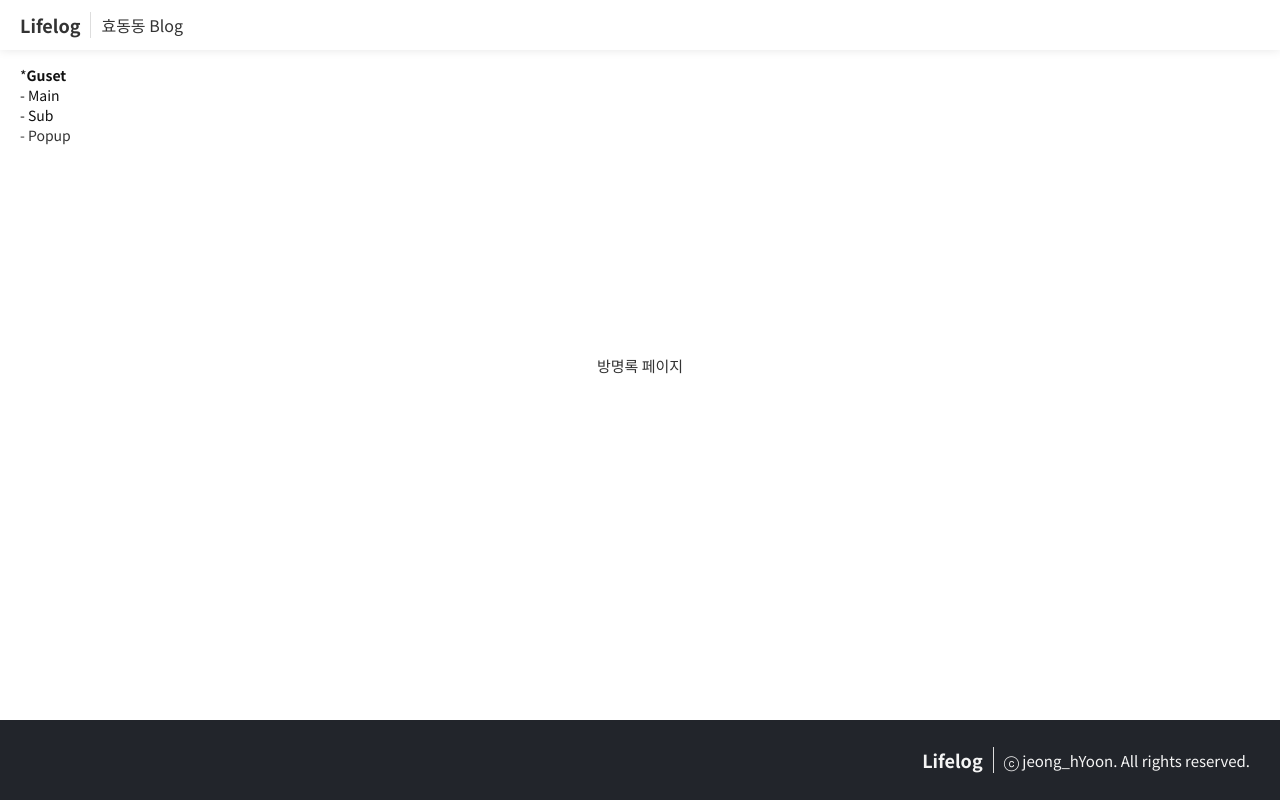
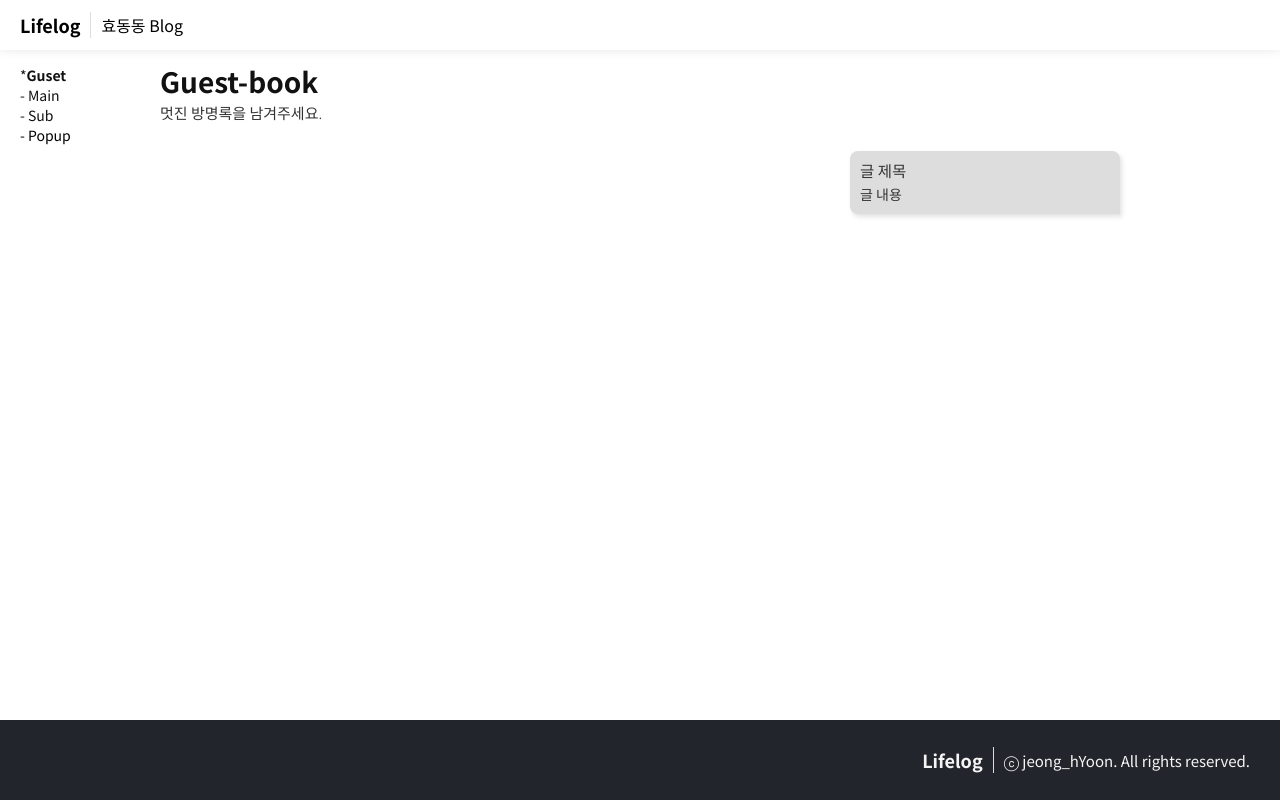
Before and after one commit to bbahna/Guest-book, a React (Create React App) app: page / in a window 1280 px wide. Built offline with nearby package versions, Linux system fonts and the light colour scheme.

Commit message:
style guestPage (#14)

```diff
--- a/src/index.scss
+++ b/src/index.scss
@@ -3,8 +3,7 @@
 body {
   margin: 0;
   padding: 0;
-  overflow-x: hidden;
-  h1, p {
+  h1, h2, p {
     margin: 0;
   }
 }
--- a/src/pages/guest/guest.scss
+++ b/src/pages/guest/guest.scss
@@ -1,17 +1,67 @@
 // 방명록-페이지 세부 스타일 설정
 
-#guest-wrap {
-  font-family: 'Noto Sans KR', sans-serif;
-  color: #333;
-
-  body {
+.guest-wrap {
+  width: 1200px;
+  height: 100%;
+  display: flex;
+  flex-flow: column nowrap;
+  justify-content: space-between;
+  padding: 20px 120px;
+  box-sizing: border-box;
+  font-size: 15px;
+  .guest-top {
+    flex: 0 0 auto;
     display: flex;
     flex-flow: column nowrap;
-    align-items: center;
-    width: 100vw;
-    height: 100vh;
-    padding: 70px 15px 90px;
-    box-sizing: border-box;
-    font-size: 15px;
+    h2 {
+      margin-bottom: 10px;
+      font-size: 28px;
+      line-height: 22px;
+      color: #111;
+    }
+    p {
+      font-size: 15px;
+      font-weight: 300;
+    }
+  }
+  .chat-wrap {
+    flex: 1 1 auto;
+    display: flex;
+    flex-flow: column nowrap;
+    align-items: flex-end;
+    padding: 0;
+    list-style: none;
+    .chat-box {
+      flex: 0 0 auto;
+      width: fit-content;
+      height: fit-content;
+      display: flex;
+      flex-flow: column nowrap;
+      min-width: 250px;
+      max-width: 500px;
+      margin-top: 13px;
+      padding: 10px;
+      border-radius: 8px 8px 0 8px;
+      box-shadow: 2px 3px 4px rgba(200, 200, 200, 0.5);
+      h3 {
+        margin: 0 0 5px;
+        font-size: 15.5px;
+        line-height: 18px;
+        font-weight: 500;
+      }
+      p {
+        font-size: 14px;
+      }
+    }
+  }
+  .chat-input {
+    width: 500px;
+    height: 80px;
+    position: absolute;
+    left: 50%;
+    transform: translate(-50%, 0);
+    background: rgba(100, 100, 100, 0.8);
+    border-radius: 30px 30px 50px 50px;
+    bottom: 100px;
   }
 }
--- a/src/pages/guest/guest.tsx
+++ b/src/pages/guest/guest.tsx
@@ -1,18 +1,22 @@
-import React from 'react';
+import Template from '../../component/template/template';
 import './guest.scss';
-import Template from '../../component/template/template';
 
 function GuestPage() {
   return (
-    <div id='guest-wrap'>
-      <Template>
-        <body>
-          <section className='pageExplain'>
-            방명록 페이지
-          </section>
-        </body>
-      </Template>
-    </div>
+    <Template>
+      <div className='guest-wrap'>
+        <div className='guest-top'>
+          <h2>Guest-book</h2>
+          <p>멋진 방명록을 남겨주세요.</p>
+        </div>
+        <ul className='chat-wrap'>
+          <li className='chat-box' style={{background: "#ddd"}}>
+            <h3>글 제목</h3>
+            <p>글 내용</p>
+          </li>
+        </ul>
+      </div>
+    </Template>
   );
 }
 
```
